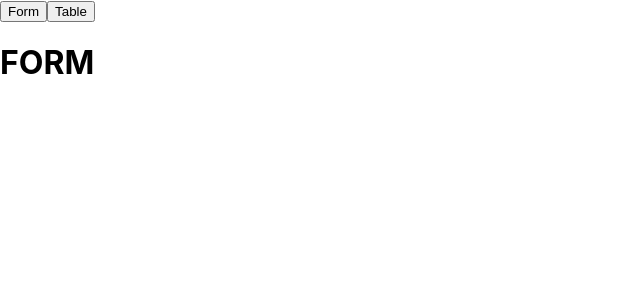
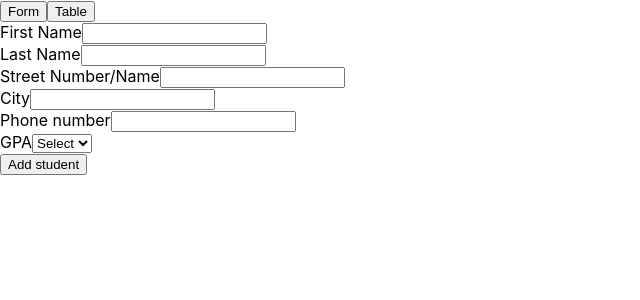
Before and after one commit to mark7dev/honeywell, a React (Create React App) app: page / in a window 1280 px wide. Shown: the top 300 px of the page, without its empty margins (0-640 px from the left). Built offline with nearby package versions, Linux system fonts and the light colour scheme.

Commit message:
create component form

```diff
--- a/src/components/Form.js
+++ b/src/components/Form.js
@@ -1,8 +1,141 @@
-import React from 'react';
+import React, { useState } from 'react';
 
 const Form = () => {
+
+    const [info, setInfo] = useState({
+        name: '',
+        last: '',
+        street: '',
+        city: '',
+        phone: '',
+        gpa: ''
+    });
+
+    const [error, setError] = useState(false);
+
+    const { name, last, street, city, phone, gpa } = info;
+
+    const gpaOptions = [
+        { id: 0, value: '', gpaVal: 'Select'},
+        { id: 1, value: 'A+', gpaVal: 'A+'},
+        { id: 3, value: 'A', gpaVal: 'A'},
+        { id: 4, value: 'A-', gpaVal: 'A-'},
+        { id: 5, value: 'B+', gpaVal: 'B+'},
+        { id: 6, value: 'B', gpaVal: 'B'},
+        { id: 7, value: 'B-', gpaVal: 'B-'},
+        { id: 8, value: 'C+', gpaVal: 'C+'},
+        { id: 9, value: 'C', gpaVal: 'C'},
+        { id: 10, value: 'C-', gpaVal: 'C-'},
+        { id: 11, value: 'D+', gpaVal: 'D+'},
+        { id: 12, value: 'D', gpaVal: 'D'},
+        { id: 13, value: 'E/F', gpaVal: 'E/F'}
+    ];
+
+    const handleChange = e => {
+        setInfo({
+            ...info,
+            [e.target.name] : e.target.value
+        })
+    };
+
+    const addStudent = e => {
+        e.preventDefault();
+
+        if(
+            name === '' ||
+            last === '' ||
+            street === '' ||
+            city === '' ||
+            phone === '' ||
+            gpa === ''
+        ) {
+            setError(true);
+        } else {
+            console.log(info);
+            setInfo({
+                name: '',
+                last: '',
+                street: '',
+                city: '',
+                phone: '',
+                gpa: ''
+            })
+
+            setError(false);
+        }
+
+    }
+
     return (
-        <h1>FORM</h1>
+        <>
+            <form
+                onSubmit={addStudent}
+            >
+                <div>
+                    <label htmlFor="name">First Name</label>
+                    <input
+                        type="text"
+                        id="name"
+                        name="name"
+                        value={name}
+                        onChange={handleChange}
+                    />
+                </div>
+                <div>
+                    <label htmlFor="last">Last Name</label>
+                    <input
+                        type="text"
+                        id="last"
+                        name="last"
+                        value={last}
+                        onChange={handleChange}
+                    />
+                </div>
+                <div>
+                    <label htmlFor="street">Street Number/Name</label>
+                    <input
+                        type="text"
+                        id="street"
+                        name="street"
+                        value={street}
+                        onChange={handleChange}
+                    />
+                </div>
+                <div>
+                    <label htmlFor="city">City</label>
+                    <input
+                        type="text"
+                        id="city"
+                        name="city"
+                        value={city}
+                        onChange={handleChange}
+                    />
+                </div>
+                <div>
+                    <label htmlFor="phone">Phone number</label>
+                    <input
+                        type="text"
+                        id="phone"
+                        name="phone"
+                        value={phone}
+                        onChange={handleChange}
+                    />
+                </div>
+                <div>
+                    <label>GPA</label>
+                    <select name="gpa" value={gpa} onChange={handleChange}>
+                        { gpaOptions.map(item => (
+                            <option
+                                key={item.id}
+                                value={item.value}
+                            >{item.gpaVal}</option>
+                        ))}
+                    </select>
+                </div>
+                <input type="submit" value="Add student"/>
+            </form>
+            { error ? <p>All fields are required</p> : null }
+        </>
     );
 }
 
```
